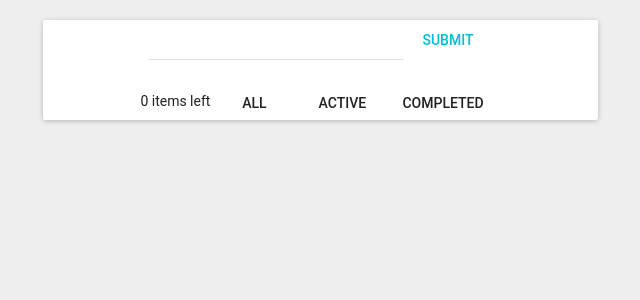
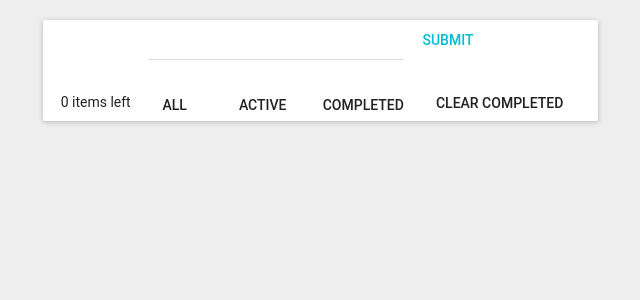
Before and after one commit to destino92/todo1, a React (Create React App) app: page / in a window 1280 px wide. Shown: the top 300 px of the page, without its empty margins (320-960 px from the left). Built offline with nearby package versions, Linux system fonts and the light colour scheme.

Commit message:
feat: added method to delete all completed items

```diff
--- a/src/App.js
+++ b/src/App.js
@@ -32,6 +32,7 @@ class App extends Component {
     this.toggleEditView = this.toggleEditView.bind(this);
     this.updateItem = this.updateItem.bind(this);
     this.categoryList = this.categoryList.bind(this);
+    this.clearCompleted = this.clearCompleted.bind(this);
   }
 
   categoryList(list, filterVal){
@@ -42,6 +43,16 @@ class App extends Component {
       } else {
         return list;
       }
+  }
+
+  clearCompleted(){
+    let { todoList } = this.state;
+
+    todoList = todoList.filter((todo) => todo.completed === false);
+
+    this.setState({
+      todoList: todoList
+    });
   }
 
   removeItem(id){
@@ -87,14 +98,14 @@ class App extends Component {
   }
 
   toggleCompletion(item) {
-    const {todoList, leftItems} = this.state;
+    const { leftItems } = this.state;
+
     item.completed = !item.completed;
+
     let completed = item.completed ? leftItems - 1 : leftItems + 1;
 
     this.setState({
-      todoList: todoList,
-      editedContent: item.content,
-      leftItems: completed
+      leftItems: completed,
     });
   }
 
@@ -161,6 +172,8 @@ class App extends Component {
                   <FlatButton label="Active" href="#/active" />
 
                   <FlatButton label="Completed" href="#/completed" />
+
+                  <FlatButton label="Clear Completed" onClick={this.clearCompleted} />
                 </footer>
               </Paper>
             </Col>
```
